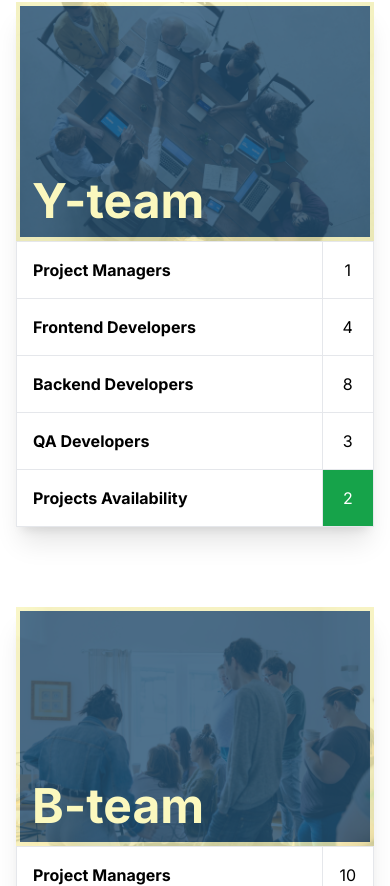
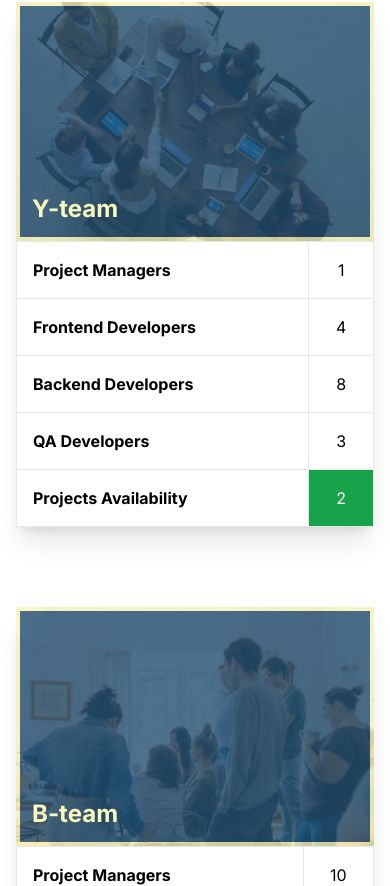
Before and after one commit to MilosBogicevic/nextjs-website, a Next.js app: page /who-we-are in a window 390 px wide. Shown: the part 1038-1924 px from the top of the page. Built offline with nearby package versions, Linux system fonts and the light colour scheme.

Commit message:
Fixed styling in SectionHeading and Teams components.

```diff
--- a/src/components/SectionHeading.tsx
+++ b/src/components/SectionHeading.tsx
@@ -7,7 +7,7 @@ interface SectionHeadingProps {
 export default function SectionHeading(props: SectionHeadingProps) {
   return (
     <>
-      <h2 className="font-bold text-3xl md:text-6xl">{props.title}</h2>
+      <h2 className="font-bold text-3xl sm:text-6xl">{props.title}</h2>
     </>
   );
 }
--- a/src/components/Teams.tsx
+++ b/src/components/Teams.tsx
@@ -18,7 +18,7 @@ export default function Teams() {
                   height={400}
                 />
                 <div className="absolute inset-0 bg-primary opacity-80 border-4 border-secondary"></div>
-                <h3 className="text-5xl font-bold text-secondary absolute bottom-4 left-4">
+                <h3 className="text-2xl sm:text-5xl font-bold text-secondary absolute bottom-4 left-4">
                   {team.name}
                 </h3>
               </div>
@@ -28,7 +28,7 @@ export default function Teams() {
                     <th className="border border-gray-200 p-4">
                       Project Managers
                     </th>
-                    <td className="border border-gray-200 p-4 max-w-5 text-center">
+                    <td className="border border-gray-200 p-4 max-w-12 sm:max-w-5 text-center">
                       {team.about.projectManagers}
                     </td>
                   </tr>
@@ -36,7 +36,7 @@ export default function Teams() {
                     <th className="border border-gray-200 p-4">
                       Frontend Developers
                     </th>
-                    <td className="border border-gray-200 p-4 max-w-5 text-center">
+                    <td className="border border-gray-200 p-4 max-w-12 sm:max-w-5 text-center">
                       {team.about.frontEndDevs}
                     </td>
                   </tr>
@@ -44,7 +44,7 @@ export default function Teams() {
                     <th className="border border-gray-200 p-4">
                       Backend Developers
                     </th>
-                    <td className="border border-gray-200 p-4 max-w-5 text-center">
+                    <td className="border border-gray-200 p-4 max-w-12 sm:max-w-5 text-center">
                       {team.about.backEndDevs}
                     </td>
                   </tr>
@@ -52,7 +52,7 @@ export default function Teams() {
                     <th className="border border-gray-200 p-4">
                       QA Developers
                     </th>
-                    <td className="border border-gray-200 p-4 max-w-5 text-center">
+                    <td className="border border-gray-200 p-4 max-w-12 sm:max-w-5 text-center">
                       {team.about.qaDevs}
                     </td>
                   </tr>
@@ -61,7 +61,7 @@ export default function Teams() {
                       Projects Availability
                     </th>
                     <td
-                      className={`border border-gray-200 p-4 max-w-5 text-center ${
+                      className={`border border-gray-200 p-4 max-w-12 sm:max-w-5 text-center ${
                         team.about.projectsAvailiability === 0
                           ? "bg-red-600 text-white"
                           : "bg-green-600 text-white"
```
